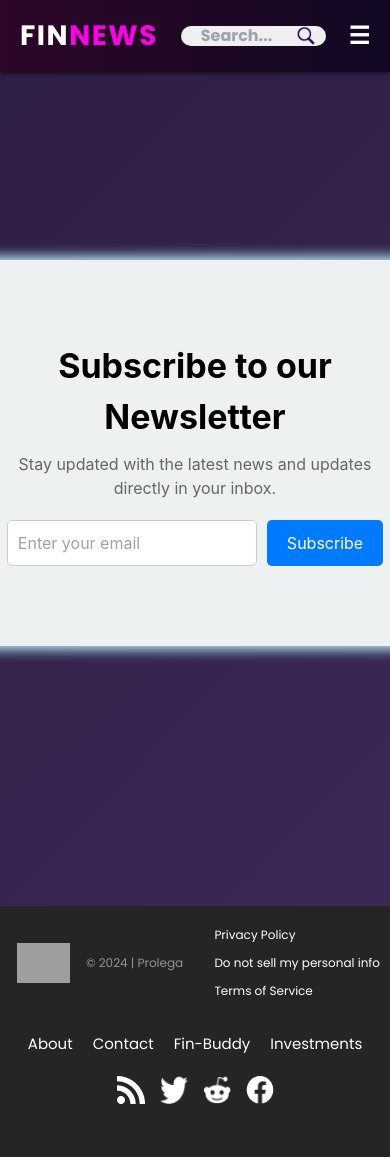
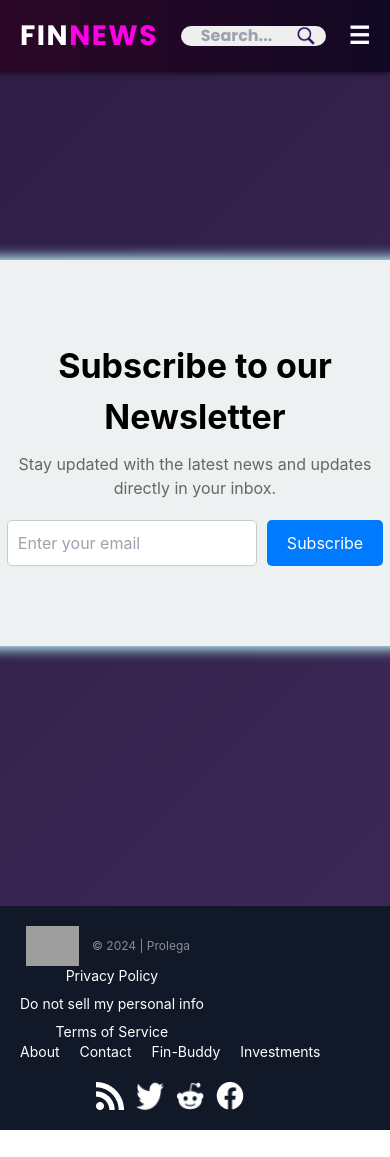
Before and after one commit to divyansh-2005/FinNews, a React (Create React App) app in the folder frontend/: page /newsletter in a window 390 px wide. Shown: the top 1157 px of the page. After the commit the page ends 1130 px from the top, so only its background shows below. Built offline with nearby package versions, Linux system fonts and the light colour scheme; grey boxes are pictures that could not be loaded; a web font is replaced by a local one.

Commit message:
migrated dailynews,footer,hersection to tailwind css

```diff
--- a/frontend/src/components/Daily-NewsLetter/DailyNews.jsx
+++ b/frontend/src/components/Daily-NewsLetter/DailyNews.jsx
@@ -1,9 +1,7 @@
 import React, { useState } from "react";
 import SectionHeading from "../SectionHeading/SectionHeading";
-import styles from "./DailyNews.module.css"; // Import the CSS Module
 
 const DailyNews = () => {
-  // Simulated newsletter data
   const dailyNewsLetter = [
     {
       title: "Market Insights for October",
@@ -66,37 +64,36 @@ const DailyNews = () => {
   ];
 
   const [currentPage, setCurrentPage] = useState(1);
-  const [newsPerPage] = useState(3); // Number of newsletters per page
+  const [newsPerPage] = useState(3);
 
-  // Calculate index values for pagination
   const indexOfLastNews = currentPage * newsPerPage;
   const indexOfFirstNews = indexOfLastNews - newsPerPage;
   const currentNews = dailyNewsLetter.slice(indexOfFirstNews, indexOfLastNews);
 
-  // Change page
   const paginate = (pageNumber) => setCurrentPage(pageNumber);
 
-  // Render pagination buttons dynamically based on the total number of newsletters
   const totalPages = Math.ceil(dailyNewsLetter.length / newsPerPage);
-  const pageNumbers = [];
-  for (let i = 1; i <= totalPages; i++) {
-    pageNumbers.push(i);
-  }
+  const pageNumbers = Array.from({ length: totalPages }, (_, i) => i + 1);
 
   return (
     <>
       <SectionHeading title="Daily Newsletter" />
-      <div className={styles.newsletterContainer}>
+      <div className="grid grid-cols-1 md:grid-cols-2 lg:grid-cols-3 gap-5 p-5">
         {currentNews.length === 0 ? (
           <p>No newsletters available.</p>
         ) : (
           currentNews.map((newsItem, index) => (
-            <div key={index} className={styles.newsletterItem}>
-              <h3 className={styles.newsletterTitle}>{newsItem.title}</h3>
-              <p className={styles.newsletterDescription}>
+            <div
+              key={index}
+              className="bg-[#ffeffe] rounded-lg p-4 hover:border hover:border-black"
+            >
+              <h3 className="text-xl font-bold mb-2 font-[Franklin Gothic Medium]">
+                {newsItem.title}
+              </h3>
+              <p className="text-base text-[#383636] mb-2">
                 {newsItem.description}
               </p>
-              <p className={styles.newsletterDate}>
+              <p className="text-sm text-[#502828]">
                 {new Date(newsItem.date).toDateString()}
               </p>
             </div>
@@ -104,13 +101,14 @@ const DailyNews = () => {
         )}
       </div>
 
-      {/* Pagination */}
-      <div className={styles.pagination}>
+      <div className="flex justify-center my-5">
         {pageNumbers.map((number) => (
           <button
             key={number}
-            className={`${styles.pageButton} ${
-              currentPage === number ? styles.activePage : ""
+            className={`px-4 py-2 mx-2 rounded-md ${
+              currentPage === number
+                ? "bg-[#007bff] text-white"
+                : "bg-[#e0e0e0] hover:bg-[#ccc]"
             }`}
             onClick={() => paginate(number)}
           >
--- a/frontend/src/components/Daily-NewsLetter/DailyNews.module.css
+++ /dev/null
@@ -1,65 +0,0 @@
-/* Container for the newsletters */
-.newsletterContainer {
-  display: grid;
-  grid-template-columns: repeat(3, minmax(250px, 1fr));
-  gap: 20px;
-  padding: 20px;
-  margin: 0 auto;
-  margin: 5vh 5vh;
-}
-
-/* Individual newsletter card */
-.newsletterItem {
-  background-color: #f9f9f9;
-  border-radius: 8px;
-  padding: 15px;
-  background-color: #ffeffe;
-}
-
-.newsletterItem:hover {
-  border: 0.5px solid black;
-}
-
-.newsletterTitle {
-  font-size: 1.5rem;
-  font-weight: bold;
-  margin-bottom: 10px;
-  font-family: "Franklin Gothic Medium", "Arial Narrow", Arial, sans-serif;
-}
-
-.newsletterDescription {
-  font-size: 1rem;
-  color: #383636;
-  margin-bottom: 10px;
-}
-
-.newsletterDate {
-  font-size: 0.9rem;
-  color: #502828;
-}
-
-/* Pagination styles */
-.pagination {
-  display: flex;
-  justify-content: center;
-  margin-top: 20px;
-  margin-bottom: 20px;
-}
-
-.pageButton {
-  padding: 10px 15px;
-  margin: 0 5px;
-  background-color: #e0e0e0;
-  border: none;
-  cursor: pointer;
-  border-radius: 4px;
-}
-
-.pageButton:hover {
-  background-color: #ccc;
-}
-
-.activePage {
-  background-color: #007bff;
-  color: white;
-}
--- a/frontend/src/components/Footer/Footer.jsx
+++ b/frontend/src/components/Footer/Footer.jsx
@@ -3,39 +3,43 @@ import icon1 from '../../assets/icon-1.png';
 import icon2 from '../../assets/icon-2.png';
 import icon3 from '../../assets/icon-3.png';
 import icon4 from '../../assets/icon-4.png';
-import styles from './Footer.module.css'; // Import as module
+import footerLogo from '../../assets/footer-logo.png';
+import { Link } from 'react-router-dom';
 
 function Footer() {
   return (
-    <footer className={styles.footer}>
+    <footer className="w-full bg-gray-900 flex justify-between items-center p-5 md:px-20 flex-wrap">
       {/* Left Section: Logo and Copyright */}
-      <div className={styles.footerLeft}>
-        <div className={styles.footerLogo}></div>
-        <div className={styles.footerCopyright}>
-          &copy; 2024 | Prolega
-        </div>
+      <div className="flex items-center gap-2">
+      <div
+  className="w-16 h-10 bg-no-repeat bg-center bg-contain"
+  style={{ backgroundImage: `url(${footerLogo})` }}
+></div>
+        <div className="text-white text-opacity-50 text-xs">&copy; 2024 | Prolega</div>
       </div>
 
       {/* Center Section: Policy Links */}
-      <div className={styles.footerPolicy}>
+      <div className="flex flex-col items-center text-white text-sm gap-2">
         <div>Privacy Policy</div>
         <div>Do not sell my personal info</div>
         <div>Terms of Service</div>
       </div>
 
       {/* Right Section: Links and Icons */}
-      <div className={styles.footerRight}>
-        <div className={styles.footerLinks}>
+      <div className="flex flex-col items-center gap-5">
+        <div className="flex gap-5 text-white text-sm">
           <div>About</div>
+          <Link to="contactUs">
           <div>Contact</div>
+          </Link>
           <div>Fin-Buddy</div>
           <div>Investments</div>
         </div>
-        <div className={styles.footerIcons}>
-          <img src={icon1} alt="RSS" />
-          <img src={icon2} alt="Twitter" />
-          <img src={icon3} alt="Reddit" />
-          <img src={icon4} alt="Facebook" />
+        <div className="flex gap-3">
+          <img src={icon1} alt="RSS" className="w-7 h-7" />
+          <img src={icon2} alt="Twitter" className="w-7 h-7" />
+          <img src={icon3} alt="Reddit" className="w-7 h-7" />
+          <img src={icon4} alt="Facebook" className="w-7 h-7" />
         </div>
       </div>
     </footer>
--- a/frontend/src/components/Footer/Footer.module.css
+++ /dev/null
@@ -1,91 +0,0 @@
-/* Footer Container */
-.footer {
-    width: 100%;
-    background-color: #252525;
-    /* Adjust background to match your desired color */
-    display: flex;
-    justify-content: space-between;
-    align-items: center;
-    padding: 20px 100px;
-    /* Adjust padding as necessary */
-    flex-wrap: wrap;
-    box-sizing: border-box;
-
-}
-
-/* Left Section - Logo and Copyright */
-.footerLeft {
-    display: flex;
-    align-items: center;
-    gap: 10px;
-}
-
-.footerLogo {
-    width: 66px;
-    height: 40px;
-    background: url('../../assets/footer-logo.png') no-repeat center center;
-    background-size: contain;
-}
-
-.footerCopyright {
-    font-family: 'Poppins', sans-serif;
-    font-size: 12px;
-    color: #FFFFFF;
-    opacity: 0.5;
-}
-
-/* Center Section - Policy Links */
-.footerPolicy {
-    display: flex;
-    flex-direction: column;
-    align-items: center;
-    font-family: 'Poppins', sans-serif;
-    font-size: 15px;
-    color: #FFFFFF;
-    text-align: center;
-    gap: 10px;
-}
-
-/* Right Section - Links and Icons */
-.footerRight {
-    display: flex;
-    flex-direction: column;
-    align-items: center;
-    gap: 20px;
-}
-
-.footerLinks {
-    display: flex;
-    gap: 20px;
-    font-family: 'Poppins', sans-serif;
-    font-size: 15px;
-    color: #FFFFFF;
-    text-align: center;
-}
-
-.footerIcons {
-    display: flex;
-    gap: 15px;
-}
-
-.footerIcons img {
-    width: 28px;
-    height: 28px;
-}
-
-@media (max-width: 768px) {
-    .footer {
-        padding: 20px 10px;
-    }
-
-    .footerPolicy {
-        font-size: 12px;
-        text-align: start;
-        align-items: normal;
-    }
-
-    .footerRight {
-        width: 100%;
-        padding: 33px 0px;
-    }
-}
--- a/frontend/src/components/Herosection/Herosection.css
+++ /dev/null
@@ -1,106 +0,0 @@
-.hero-section {
-  display: flex;
-  flex-direction: column;
-  justify-content: flex-start;
-  align-items: flex-start;
-  width: 100%;
-  height: 90vh;
-  padding-top: 10vh;
-  background: linear-gradient(90deg, #2C0727 0%, #110823 100%);
-  padding: 3vh 49px;
-  box-sizing: border-box;
-  position: relative;
-  z-index: 1;
-  padding-top: 10vh;
-}
-
-.highlighted-heading {
-  font-family: 'Readex Pro';
-  font-style: normal;
-  font-weight: 400;
-  font-size: 64px;
-  color: white;
-  margin-top: 10px;
-}
-
-.white-text {
-  color: white;
-}
-
-.highlighted-text {
-  color: #FE00E6;
-  font-weight: 700;
-}
-
-.hero-description {
-  font-family: 'Readex Pro';
-  font-style: normal;
-  font-weight: 600;
-  font-size: 36px;
-  color: #FFFFFF;
-  margin-top: 6vh;
-}
-
-.hero-button {
-  width: 320px;
-  height: 46px;
-  padding: 6px;
-  background: linear-gradient(90deg, #EF01DC 0%, #77048E 100%);
-  border-radius: 500px;
-  border: none;
-  text-align: center;
-  font-family: 'Readex Pro';
-  font-style: normal;
-  font-weight: 400;
-  font-size: 20px;
-  color: white;
-  cursor: pointer;
-  margin-top: 14vh;
-  margin-left: 17vh;
-}
-
-.heroimg {
-  height: 500px;
-  width: 456px;
-  margin-top: -70vh;
-  margin-left: 55vw;
-}
-
-.scroll-down {
-  display: flex;
-  flex-direction: column;
-  align-items: center;
-  margin-top: auto;
-  color: white;
-  position: relative;
-  top: -60px;;
-  left: 50%;
-  transform: translateX(-50%);
-}
-
-.scroll-down p {
-  margin: 0;
-  font-size: 1em;
-}
-
-.arrow {
-  width: 0;
-  height: 0;
-  border-left: 15px solid transparent;
-  border-right: 15px solid transparent;
-  border-top: 20px solid white;
-  margin: 10px auto;
-  animation: bounce 2s infinite;
-}
-
-@keyframes bounce {
-  0%, 20%, 50%, 80%, 100% {
-      transform: translateY(0);
-  }
-  40% {
-      transform: translateY(-10px);
-  }
-  60% {
-      transform: translateY(-5px);
-  }
-}
--- a/frontend/src/components/Herosection/Herosection.jsx
+++ b/frontend/src/components/Herosection/Herosection.jsx
@@ -1,25 +1,27 @@
 import React from "react";
-import "./Herosection.css";
-// import heroimg from '../../assets/hero-img.png';
 
 function Herosection() {
   return (
-    <div className="hero-section">
-      <h1 className="highlighted-heading">
-        <span class="white-text">INDIA’S FIRST</span>
+    <div className="flex flex-col justify-start items-start w-full h-[90vh] pt-[10vh] bg-gradient-to-r from-[#2C0727] to-[#110823] px-12 box-border relative z-10">
+      <h1 className="font-readex text-[64px] text-white mt-2">
+        <span className="text-white">INDIA’S FIRST</span>
         <br />
-        <span className="white-text">SMART </span>
-        <span className="highlighted-text">News FIN-APP</span>
+        <span className="text-white">SMART </span>
+        <span className="text-[#FE00E6] font-bold">News FIN-APP</span>
       </h1>
 
-      <p className="hero-description">“Where Intelligence Meets Finance”</p>
-      <button className="hero-button">WWW.FinNews.IN</button>
-      {/* <img className="heroimg" src={heroimg} alt="" /> */}
-      <div className="scroll-down">
-        <p>Scroll down for more</p>
-        <div className="arrow"></div>
+      <p className="font-readex font-semibold text-[36px] text-white mt-[6vh]">
+        “Where Intelligence Meets Finance”
+      </p>
+
+      <button className="w-[320px] h-[46px] p-2 bg-gradient-to-r from-[#EF01DC] to-[#77048E] rounded-full border-none text-center font-readex font-normal text-[20px] text-white cursor-pointer mt-[14vh] ml-[17vh]">
+        WWW.FinNews.IN
+      </button>
+
+      <div className="flex flex-col items-center mt-auto text-white relative top-[-60px] left-1/2 transform -translate-x-1/2">
+        <p className="m-0 text-base">Scroll down for more</p>
+        <div className="w-0 h-0 border-l-[15px] border-r-[15px] border-t-[20px] border-transparent border-t-white mt-2 animate-bounce"></div>
       </div>
-
     </div>
   );
 }
```
